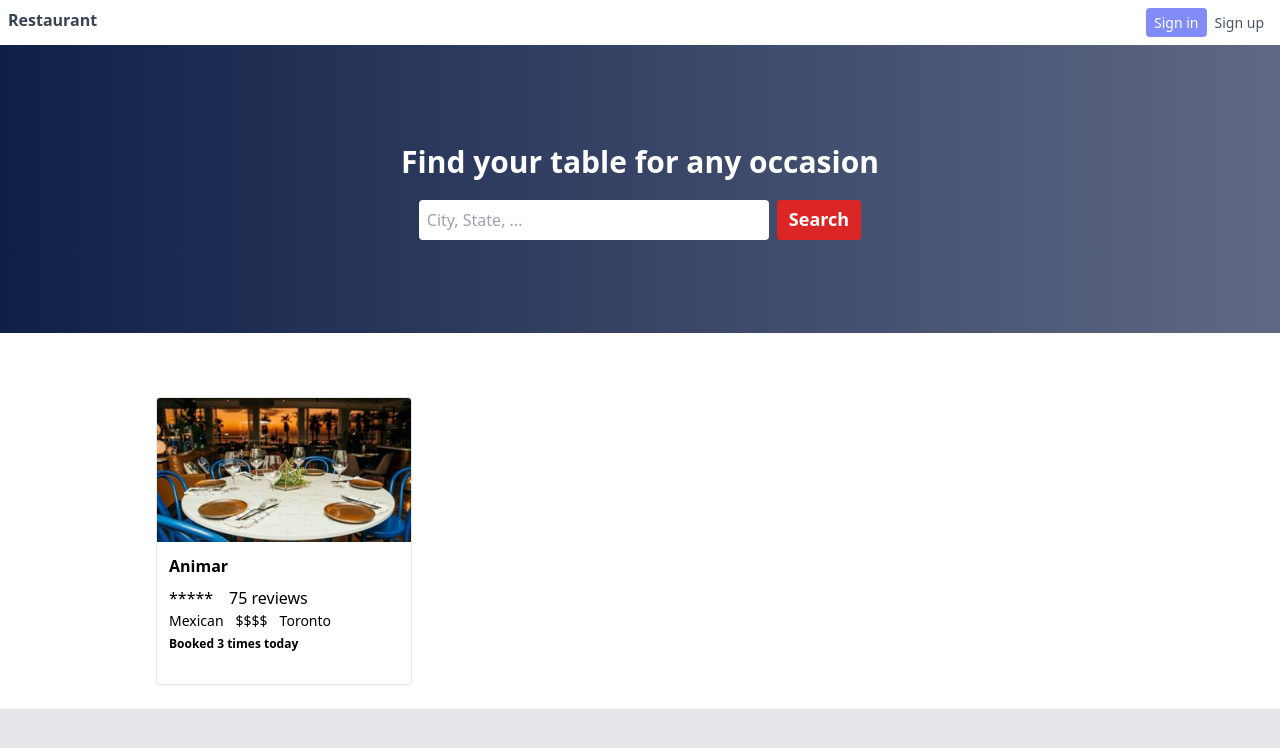
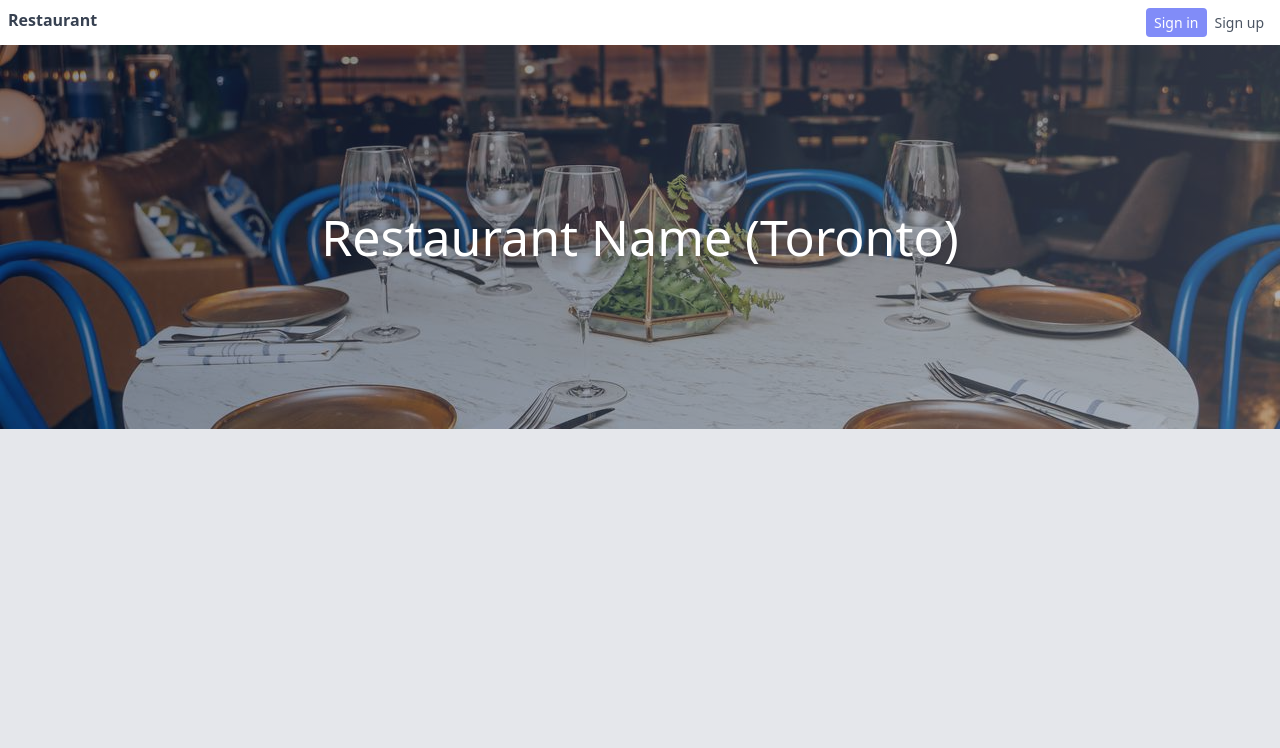
Before and after one commit to safariehsan/restaurant-reservation, a Next.js app: page / in a window 1280 px wide. Shown: the top 748 px of the page. Built offline with nearby package versions, Linux system fonts and the light colour scheme.

Commit message:
design header section of inner page

```diff
--- a/app/page.tsx
+++ b/app/page.tsx
@@ -2,7 +2,6 @@ export default function Home() {
   return (
     <main className="bg-gray-200 min-h-screen w-screen">
       <main className="m-auto bg-white max-w-screen-2xlg">
-        {/* NAVBAR */}
         <nav className="bg-white p-2 flex justify-between">
           <a href="" className="font-bold text-gray-700 text-2xl">
             Restaurant
@@ -18,45 +17,16 @@ export default function Home() {
             </div>
           </div>
         </nav>
-        {/* NAVBAR */}
-        {/* HEADER */}
-        <header className="h-72 bg-gradient-to-r from-[#0f1f47] to-[#5f6984] flex text-center flex-col justify-center items-center">
-          <h1 className="text-3xlg text-white font-bold mb-4">
-            Find your table for any occasion
+        <header className="relative h-96 overflow-hidden bg-center bg-gradient-to-r from-[#0f1f47] to-[#5f6984] flex text-center flex-col justify-center items-center">
+          <img
+            src="./photo-lg.jpg"
+            className="absolute w-full opacity-50"
+            alt="banner"
+          />
+          <h1 className="z-20 text-5xlg drop-shadow-md text-white capitalize text-center">
+            Restaurant Name (Toronto)
           </h1>
-          <div className="flex flex-row">
-            <input
-              className="text-left p-2 w-[350px] flex justify-center rounded mr-2"
-              type="text"
-              placeholder="City, State, ..."
-            />
-            <button className="bg-red-600 text-white rounded px-3 py-1 text-lg font-semibold">
-              Search
-            </button>
-          </div>
         </header>
-        {/* HEADER */}
-
-        {/* CARDS */}
-        <div className="py-3 px-36 mt-10 flex flex-wrap">
-          <div className="w-64 h-72 m-3 rounded overflow-hidden border cursor-pointer shadow-sm hover:shadow-lg transition-all duration-500">
-            <img src="./photo.jpg" alt="" className="w-full h-36" />
-            <div className="p-3">
-              <h3 className="font-semibold text-2xl mb-2">Animar</h3>
-              <div className="flex items-start">
-                <div className="">*****</div>
-                <p className="pl-4">75 reviews</p>
-              </div>
-              <div className="flex text-base font-light mr-3 capitalize">
-                <p className="mr-3">Mexican</p>
-                <p className="mr-3">$$$$</p>
-                <p>Toronto</p>
-              </div>
-              <p className="text-sm mt-1 font-bold">Booked 3 times today</p>
-            </div>
-          </div>
-        </div>
-        {/* CARDS */}
       </main>
     </main>
   );
```
Also changed, not shown: public/photo-lg.jpg (added).
